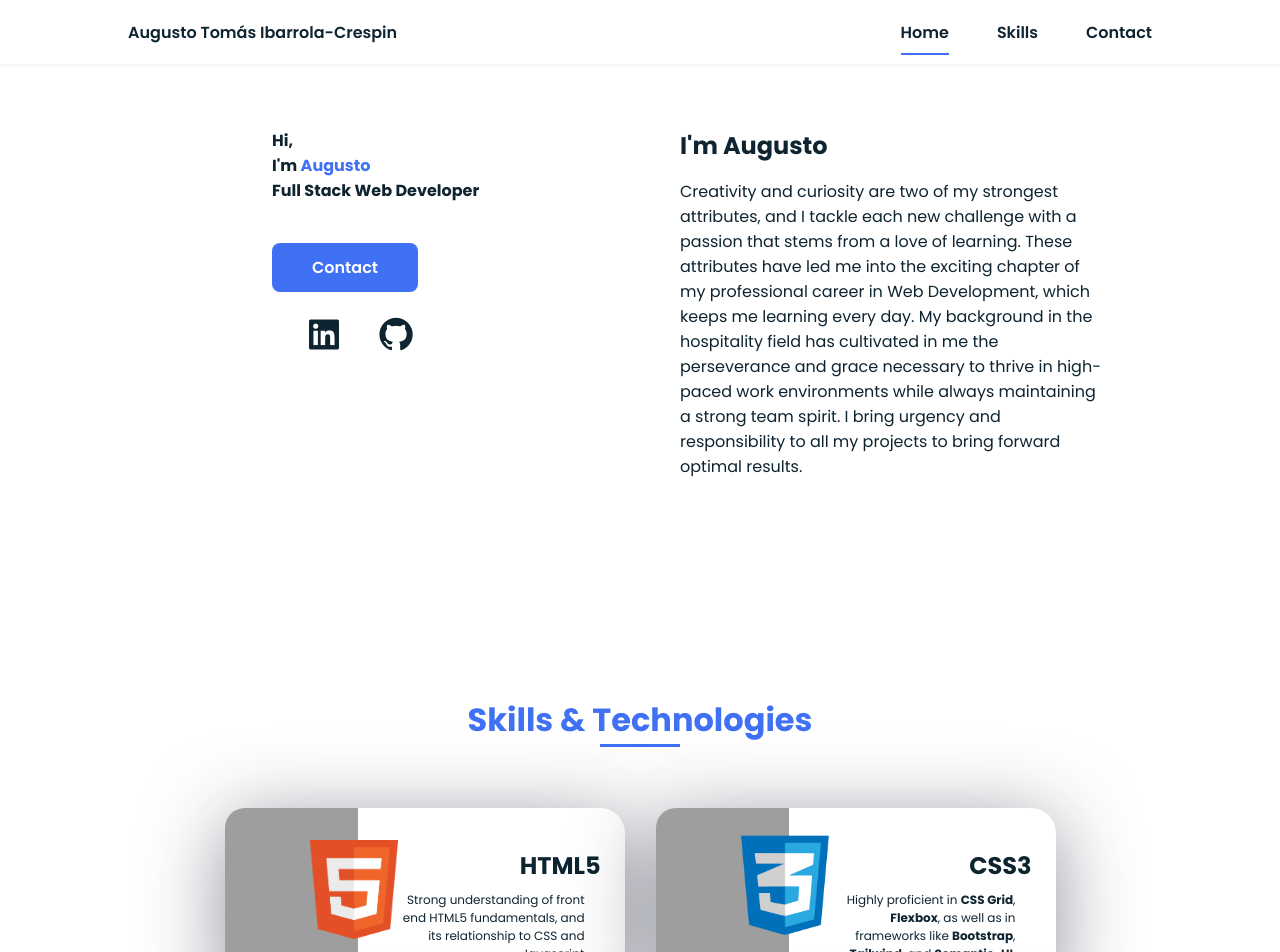
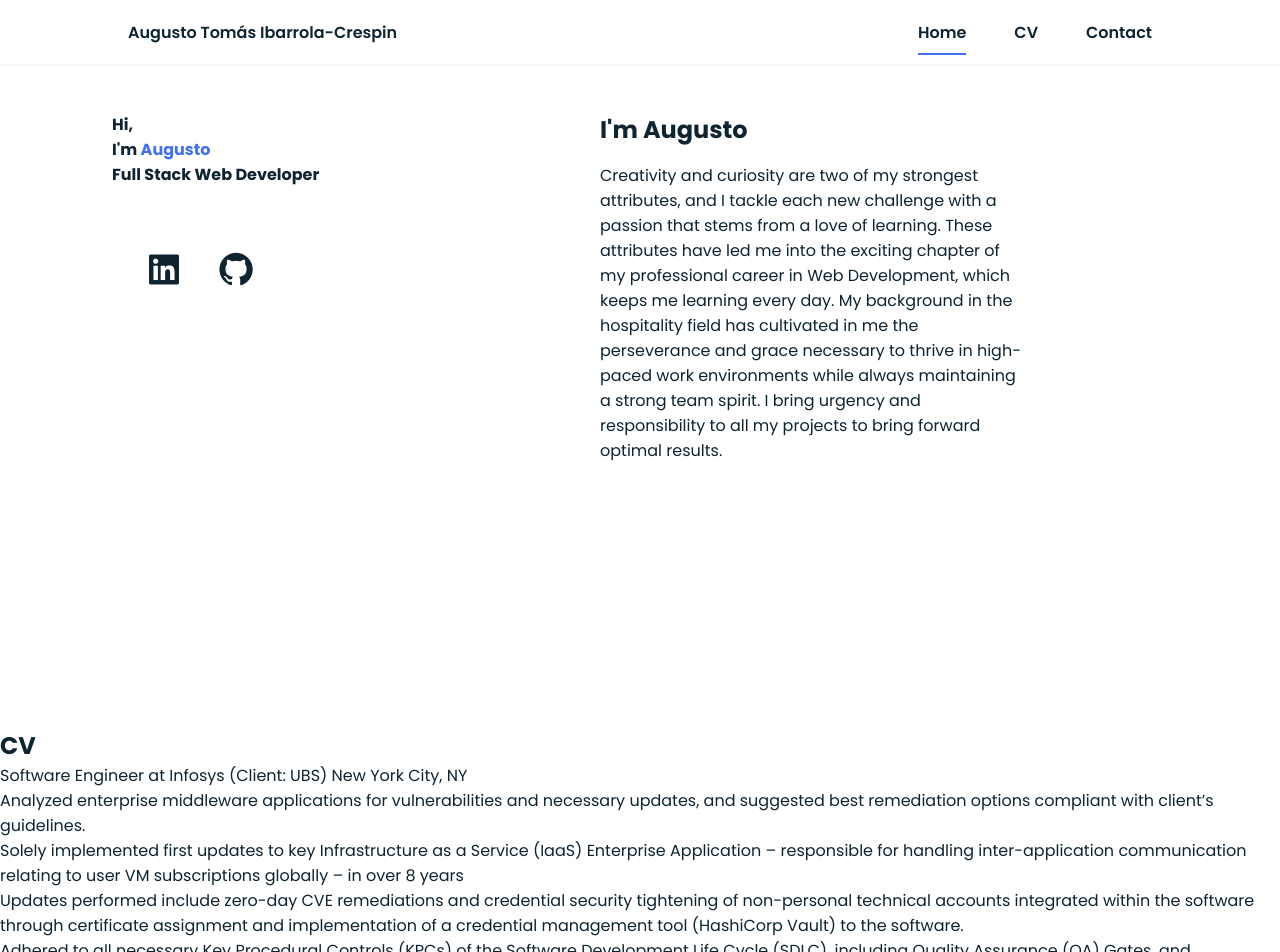
Before and after one commit to augustoibarrola/portfolio-page, a PHP site: page / in a window 1280 px wide. Shown: the top 952 px of the page. Run offline with PHP 8.4, Linux system fonts and the light colour scheme; grey boxes are pictures that could not be loaded.

Commit message:
reformatting css and added cv

```diff
--- a/assets/css/styles.css
+++ b/assets/css/styles.css
@@ -77,16 +77,16 @@ img{
     display: block;
 }
 
-.section-title{
+/* .section-title{
     position: relative;
     font-size: var(--h2-font-size);
     color: var(--first-color);
     margin-top: var(--mb-2);
     margin-bottom: var(--mb-4);
     text-align: center;
-}
+} */
 
-.section-title::after{
+/* .section-title::after{
     position: absolute;
     content:"";
     width: 64px;
@@ -96,15 +96,16 @@ img{
     margin: auto;
     top: 2rem;
     background-color: var(--first-color);
-}
+} */
 
 .section{
+    padding-top: 3rem;
     padding-bottom: 2rem;
 }
-.home-section{
+/* .home-section{
     padding-top:3rem;
     padding-bottom: 2rem;
-}
+} */
 
 .bd-grid{
     max-width: 1024px;
@@ -124,7 +125,7 @@ img{
     width: calc(100% - 2rem);
     /* margin-left: var(--mb-2);
     margin-right: var(--mb-2); */
-    padding: 0rem 0rem 0rem 15rem;
+    padding: 0rem 0rem 0rem 5rem;
 }
 
 .l-header{
@@ -624,10 +625,10 @@ img{
     body{
         margin: 0
     }
-    .home-section{
+    /* .home-section{
         padding-top: 4rem;
         padding-bottom: 3rem;
-    }
+    } */
     .section-title{
         margin-bottom: var(--mb-6)
     }
--- a/index.html
+++ b/index.html
@@ -13,6 +13,7 @@
 </head>
 
 <body>
+    <!-- Banner -->
     <header class="l-header">
         <nav class="nav bd-grid">
             <div>
@@ -20,9 +21,9 @@
             </div>
             <div class="nav__menu" id="nav-menu">
                 <ul class="nav__list">
-                        <li class="nav__item"><a href="#home"class="nav__link active" >Home</a></li>
-                        <li class="nav__item"><a href="#skills"class="nav__link" >Skills</a></li>
-                        <li class="nav__item"><a href="#contact"class="nav__link" >Contact</a></li>
+                    <li class="nav__item"><a href="#home" class="nav__link active">Home</a></li>
+                    <li class="nav__item"><a href="#cv" class="nav__link">CV</a></li>
+                    <li class="nav__item"><a href="#contact" class="nav__link">Contact</a></li>
                 </ul>
             </div>
 
@@ -33,166 +34,142 @@
     </header>
 
     <main class="l-main">
-            <section class="home home-section" id="home">
+        <!-- Left-hand intro block -->
+        <section class="home section" id="home">
 
             <div class="home-grid">
                 <div class="home__bio ">
                     <div class="home__data">
-                            <h1 class="home__title">Hi, <br>I'm <span class="home__title-color">Augusto</span></br>Full Stack Web Developer</h1>
-                            <a href="#contact" class="button"> Contact </a>
+                        <h1 class="home__title">Hi, <br>I'm <span class="home__title-color">Augusto</span></br>Full
+                            Stack Web Developer</h1>
                     </div>
 
                     <div class="home__social">
-                            <a href="https://www.linkedin.com/in/augustotibarrola/" class="home__social-icon" target="_blank"><i class='bx bxl-linkedin-square'></i></a>
-                            <a href="https://github.com/augustoibarrola" class="home__social-icon" target="_blank"><i class='bx bxl-github' ></i></a>
+                        <a href="https://www.linkedin.com/in/augustotibarrola/" class="home__social-icon"
+                            target="_blank"><i class='bx bxl-linkedin-square'></i></a>
+                        <a href="https://github.com/augustoibarrola" class="home__social-icon" target="_blank"><i
+                                class='bx bxl-github'></i></a>
                     </div>
 
                 </div>
 
                 <div class="home__bio ">
-                        <h2 class="about__subtitle">I'm Augusto</h2>
+                    <h1 class="about__subtitle">I'm Augusto</h1>
                     <p>
-                            Creativity and curiosity are two of my strongest attributes, and I tackle each new challenge with a passion that stems from a love of learning. These attributes have led me into the exciting chapter of my professional career in Web Development, which keeps me learning every day. My background in the hospitality field has cultivated in me the perseverance and grace necessary to thrive in high-paced work environments while always maintaining a strong team spirit. I bring urgency and responsibility to all my projects to bring forward optimal results.
+                        Creativity and curiosity are two of my strongest attributes, and I tackle each new challenge
+                        with a passion that stems from a love of learning. These attributes have led me into the
+                        exciting chapter of my professional career in Web Development, which keeps me learning every
+                        day. My background in the hospitality field has cultivated in me the perseverance and grace
+                        necessary to thrive in high-paced work environments while always maintaining a strong team
+                        spirit. I bring urgency and responsibility to all my projects to bring forward optimal results.
                     </p>
                 </div>
             </div>
 
         </section>
 
-            <section class="skills section" id="skills">
-                <h2 class="section-title"> Skills & Technologies </h2>
-
-                <div class="skills__container bd-grid">
+        <!-- CV section -->
+        <section class="cv section" id="cv">
+            <h1 class="about_subtitle">CV</h1>
             <div>
 
-                        <div class="row">
+                <div class="main-grid">
 
-                            <div class="card">
-                                <div class="img-avatar">
-                                    <img class="tech-image__html" src="assets/Images/html5-logo.png">
+                    <div>
+                        Software Engineer at Infosys (Client: UBS) New York City, NY
                     </div>
-                                <div class="card-text">
-                                  <div class="portada__html"></div>
-                                    <div class="title-total">
-                                        <h2 class="skills__title">HTML5</h2>
+                    <ul>
+                        <li>
+                            Analyzed enterprise middleware applications for vulnerabilities and necessary updates, and
+                            suggested best remediation
+                            options compliant with client’s guidelines.
+                        </li>
+                        <li>
+                            Solely implemented first updates to key Infrastructure as a Service (IaaS) Enterprise
+                            Application – responsible for
+                            handling inter-application communication relating to user VM subscriptions globally – in over 8
+                            years
+                        </li>
+                        <li>
+                            Updates performed include zero-day CVE remediations and credential security tightening of
+                            non-personal technical
+                            accounts integrated within the software through certificate assignment and implementation of a
+                            credential management
+                            tool (HashiCorp Vault) to the software.
 
-                                        <div class="desc">
-                                            Strong understanding of front end HTML5 fundamentals, and its relationship to CSS and Javascript
+                        </li>
+                        <li>
+                            Adhered to all necessary Key Procedural Controls (KPCs) of the Software Development Life Cycle
+                            (SDLC), including Quality
+                            Assurance (QA) Gates, and Architectural and System Dependencies.
+
+                        </li>
+                        <li>
+                            Updated software documentation relating to implemented upgrades and remediations on various
+                            platforms, including Central
+                            Confluence and Gitlab Wiki.
+
+                        </li>
+                        <li>
+                            Led a team of three developers through project deliverables, hands-on training and daily
+                            stand-ups, organizing team
+                            effort through Kanban-styled GitLab Issue Boards.
+
+                        </li>
+                        <li>
+                            Onboarded, trained, upskilled, and worked collaboratively across multiple teams – Production,
+                            System Administrators,
+                            Azure Stack and Migration, among others – in a fully-remote DevOps environment.
+                        </li>
+                        <li>
+                            Experience developing fully functional SPAs and integrating them with a Spring backend.
+                        </li>
+                    </ul>
                 </div>
 
+                <div class="main-grid">
+
+                    <div>
+                        Operations Coordinator at Fooda New York City
                     </div>
+                    <ul>
+                        <li>
+                            Maintained client-facing website by managing and standardizing data input by onboarding new partners and initiating best
+                            practices from the beginning of the partnership.
+
+                        </li>
+
+                        <li>
+                            Documented various company procedures and created training manuals for internal team members.
+
+                        </li>
+                        <li>
+                            Coordinated daily, weekly, and ad hoc events for a range of clients with diverse budgets, specifications, and needs
+                            across New York City, while at the same time cultivating strong professional relationships to ensure continued
+                            partnership.
+
+                        </li>
+                        <li>
+                            Coached team members on troubleshooting daily issues, website concerns, and company procedures, and fostered a culture
+                            of collective progress by advocating for and motivating team members to succeed.
+
+                        </li>
+                        <li>
+                            Received company-wide recognition in August ‘19 for demonstrating resilience, perseverance, and exceptional professional
+                            growth; Promoted within the first 6 months to lead a team of 15 Onsite Coordinators.
+
+                        </li>
+
+
+                    </ul>
                 </div>
 
                 </div>
 
-                            <div class="card">
-                                <div class="img-avatar">
-                                    <img class="tech-image__css" src="assets/Images/css-logo-png-1-png-image-css-logo-png-2000_2804.png">
-                                </div>
-                                <div class="card-text">
-                                  <div class="portada__css"></div>
-                                    <div class="title-total">
-                                        <h2 class="skills__title">CSS3</h2>
 
-                                        <div class="desc">
-                                            Highly proficient in <strong>CSS Grid</strong>, <strong>Flexbox</strong>, as well as in frameworks like <strong>Bootstrap</strong>, <strong>Tailwind</strong>, and <strong>Semantic-UI</strong>.
-                                        </div>
 
-                                    </div>
-                                </div>
+            </section>
+        </main>
+    </body>
 
-                            </div>
-
-                            <div class="card">
-                                <div class="img-avatar">
-                                    <img class="tech-image" src="https://miro.medium.com/max/959/1*Qc0XxYm-qAZL-7tjjlNfrg.png">
-                                </div>
-                                <div class="card-text">
-                                  <div class="portada__ruby"></div>
-                                    <div class="title-total">
-                                        <h2 class="skills__title">Ruby</h2>
-
-                                        <div class="desc">
-                                            Clear understanding of <strong>Object-Oriented Programming</strong> and <strong>debugging</strong>, and comfortable navigating and incorporating new gems (and personally passionate about the ruby language).
-                                        </div>
-
-                                    </div>
-                                </div>
-                            </div>
-
-                            <div class="card">
-                                <div class="img-avatar">
-                                    <img class="tech-image__rails" src="https://devstickers.com/assets/img/pro/6uc0.png">
-                                </div>
-                                <div class="card-text">
-                                  <div class="portada__rails"></div>
-                                    <div class="title-total">
-                                        <h2 class="skills__title">Ruby on Rails</h2>
-
-                                        <div class="desc">
-                                            Strong understanding and experience working with both rails' <strong>MVC-framwork</strong> – including controllers, views, embedded ruby, etc. – to create full stack web applications, as well as using rails as a simple API  back end with full <strong>CRUD</strong> functionality.
-                                        </div>
-
-                                    </div>
-                                </div>
-                            </div>
-
-                            <div class="card">
-                                <div class="img-avatar">
-                                    <img class="tech-image__javascript" src="https://i1.wp.com/blog.canadianwebhosting.com/wp-content/uploads/2018/04/javascript-logo.png?ssl=1">
-                                </div>
-                                <div class="card-text">
-                                  <div class="portada__javascript"></div>
-                                    <div class="title-total">
-                                        <h2 class="skills__title">Javascript</h2>
-
-                                        <div class="desc">
-                                            Skilled in using Vanilla Javascript to create attractive, intuitive, and user-friendly front end web applications. Proficient in <strong>DOM manipulation</strong>, <strong>fetch API</strong>, <strong>AJAX</strong>, and never afraid to explore a new library with <strong>npm</strong>.
-                                        </div>
-
-                                    </div>
-                                </div>
-
-                            </div>
-
-                            <div class="card">
-                                <div class="img-avatar">
-                                    <img class="tech-image__react" src="https://appmasters.io/static/react-47ce6e77f039020ee2e76a10c1e988e9.png">
-                                </div>
-                                <div class="card-text">
-                                  <div class="portada__react"></div>
-                                    <div class="title-total">
-                                        <h2 class="skills__title">React</h2>
-
-                                        <div class="desc">
-                                            Passionate about creating engaging user interfaces using the popular Javascript framework. Firm understanding of popular React libraries such as <strong>react-router</strong>.
-                                        </div>
-
-                                    </div>
-                                </div>
-
-                            </div>
-
-                            <div class="card">
-                                <div class="img-avatar">
-                                    <img class="tech-image__postgresql" src="https://upload.wikimedia.org/wikipedia/commons/2/29/Postgresql_elephant.svg">
-                                </div>
-                                <div class="card-text">
-                                  <div class="portada__postgresql"></div>
-                                    <div class="title-total">
-                                        <h2 class="skills__title">PostgreSQL, SQLite</h2>
-
-                                        <div class="desc">
-                                            Experience working with <strong>relational databases</strong> and using SQL to query databases.
-                                        </div>
-
-                                    </div>
-                                </div>
-
-                            </div>
-
-                        </div>
-
-                    </div>
-                </div >
-            </section>
+</html>
```
Lines whose indentation alone changed are shown as unchanged.
